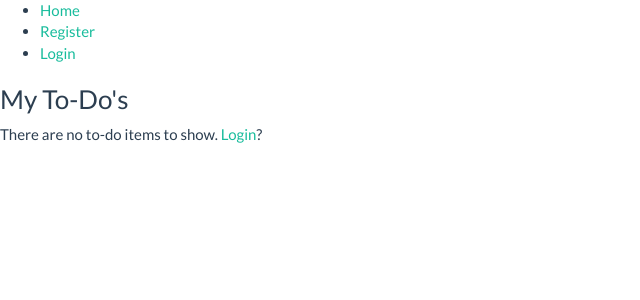
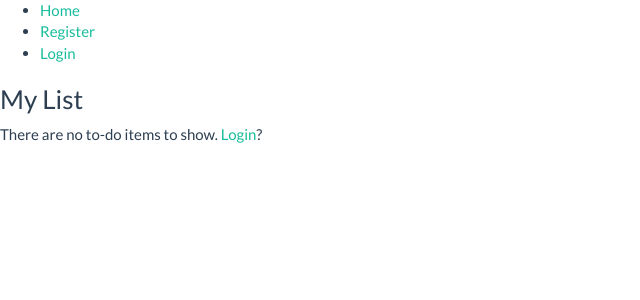
Before and after one commit to imbryan/to-do, a Flask app: page / in a window 1280 px wide. Shown: the top 300 px of the page, without its empty margins (0-640 px from the left). Run offline with Flask 2, Linux system fonts and the light colour scheme; some libraries are stand-ins or nearby versions.

Commit message:
quick update to index template

```diff
--- a/templates/index.html
+++ b/templates/index.html
@@ -1,7 +1,7 @@
 {% extends 'base.html' %}
 
 {% block header %}
-    <h3>{% block title %}My To-Do's{% endblock %}</h3>
+    <h3>{% block title %}My List{% endblock %}</h3>
 {% endblock %}
 
 {% block content %}
```
